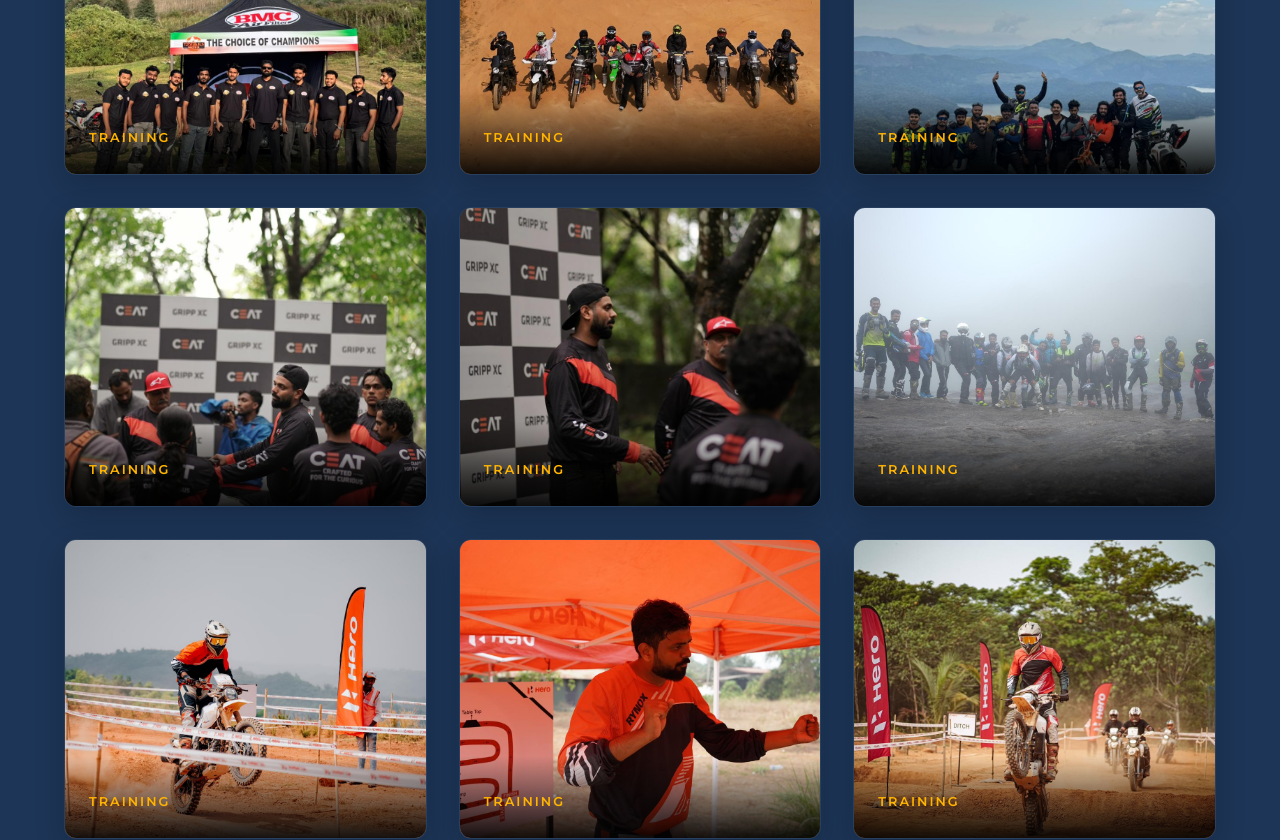
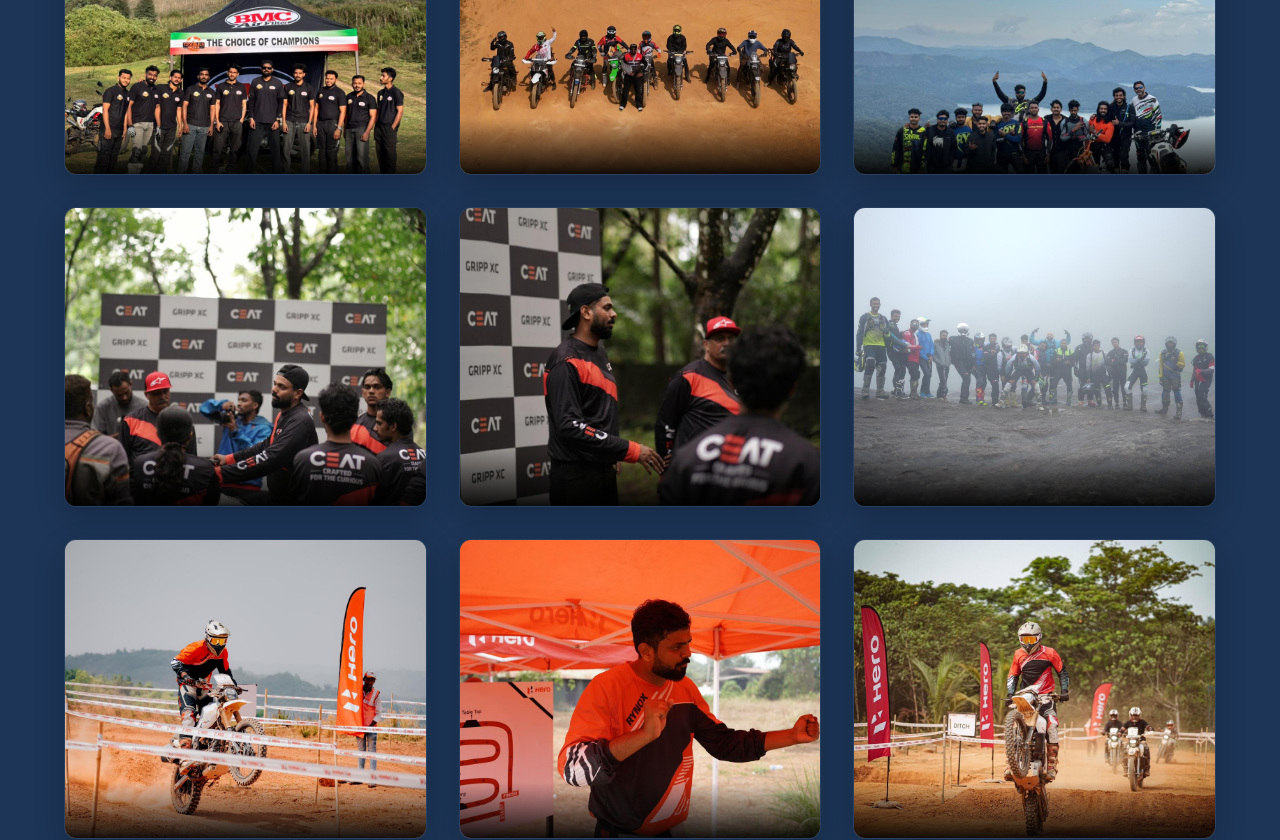
Before and after one commit to ilyasyuva20/irfan.trails, a React (Vite) app: page / in a window 1280 px wide. Shown: the part 3460-4300 px from the top of the page. Built offline with nearby package versions, Linux system fonts and the light colour scheme.

Commit message:
feat: Remove category labels from portfolio items and the selected image overlay.

```diff
--- a/src/components/Portfolio.jsx
+++ b/src/components/Portfolio.jsx
@@ -118,15 +118,6 @@
                                         color: '#fff',
                                         pointerEvents: 'none'
                                     }}>
-                                        <span style={{
-                                            fontSize: '0.8rem',
-                                            textTransform: 'uppercase',
-                                            letterSpacing: '2px',
-                                            color: 'var(--accent-color)',
-                                            fontWeight: 'bold'
-                                        }}>
-                                            {item.category}
-                                        </span>
                                     </div>
                                     <div style={{
                                         position: 'absolute',
@@ -236,31 +227,6 @@
                                 boxShadow: '0 20px 50px rgba(0,0,0,0.5)'
                             }}
                         />
-
-                        {/* Image Category Label */}
-                        <motion.div
-                            initial={{ opacity: 0, y: 20 }}
-                            animate={{ opacity: 1, y: 0 }}
-                            exit={{ opacity: 0, y: 20 }}
-                            transition={{ delay: 0.3 }}
-                            style={{
-                                position: 'absolute',
-                                bottom: '3rem',
-                                left: '50%',
-                                transform: 'translateX(-50%)',
-                                background: 'rgba(0,0,0,0.6)',
-                                padding: '0.8rem 2rem',
-                                borderRadius: '30px',
-                                border: '1px solid rgba(255,255,255,0.1)',
-                                color: 'var(--accent-color)',
-                                fontWeight: 'bold',
-                                textTransform: 'uppercase',
-                                letterSpacing: '2px',
-                                fontSize: '0.9rem'
-                            }}
-                        >
-                            {selectedImage.category}
-                        </motion.div>
                     </motion.div>
                 )}
             </AnimatePresence>
```
